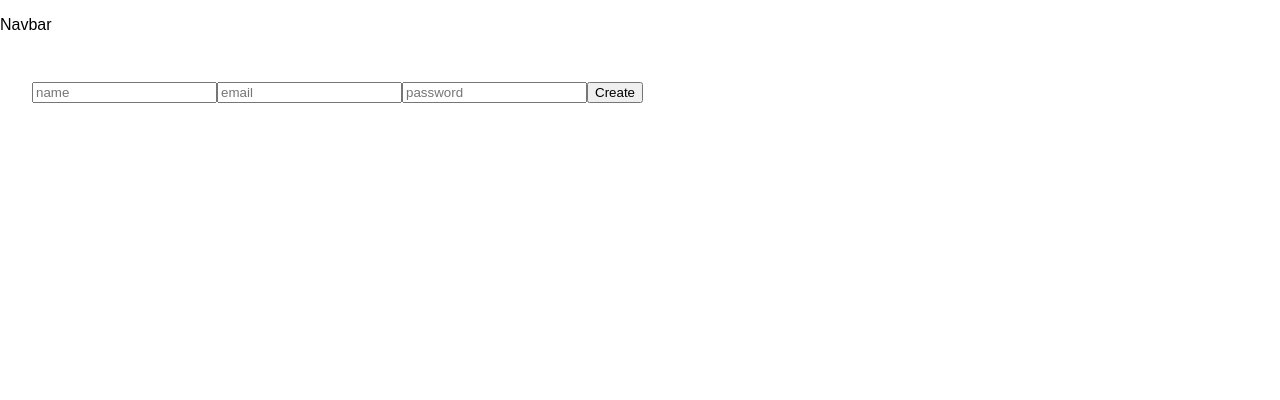
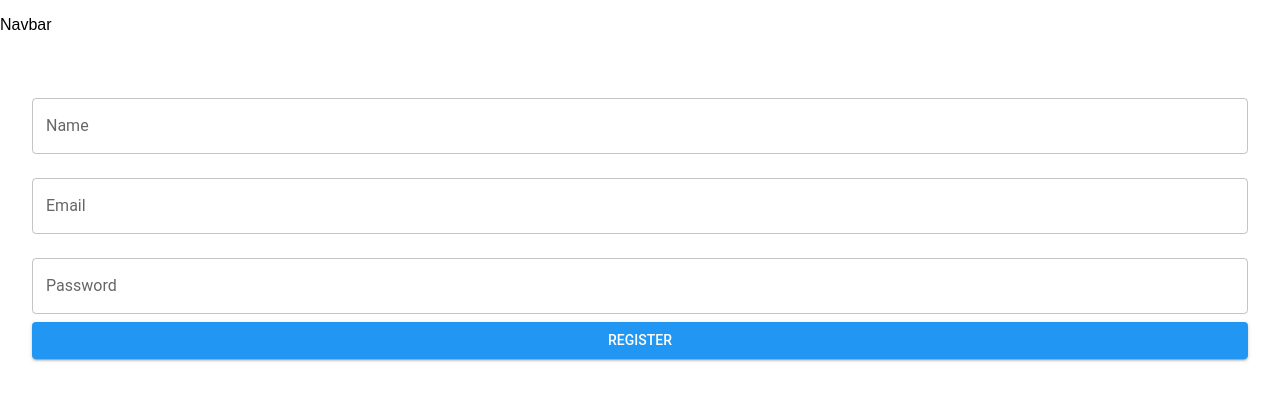
Before and after one commit to Burban-Vitalik/CRMBurban, a React (Create React App) app in the folder frontend/: page /register in a window 1280 px wide. Shown: the top 400 px of the page. Built offline with nearby package versions, Linux system fonts and the light colour scheme; no server answers.

Commit message:
add formik and change login / register forms

```diff
--- a/frontend/package.json
+++ b/frontend/package.json
@@ -15,6 +15,7 @@
     "@types/react": "^18.3.3",
     "@types/react-dom": "^18.3.0",
     "axios": "^1.7.2",
+    "formik": "^2.4.6",
     "nodesass": "^0.0.2-security",
     "react": "^18.3.1",
     "react-dom": "^18.3.1",
@@ -24,7 +25,8 @@
     "sass": "^1.77.6",
     "sass-loader": "^14.2.1",
     "typescript": "^4.9.5",
-    "web-vitals": "^2.1.4"
+    "web-vitals": "^2.1.4",
+    "yup": "^1.4.0"
   },
   "scripts": {
     "start": "react-scripts start",
--- a/frontend/src/App.tsx
+++ b/frontend/src/App.tsx
@@ -1,7 +1,7 @@
 import { Route, Routes } from "react-router-dom";
 import { Toaster } from "react-hot-toast";
-import { Register } from "./pages/Register";
-import { Login } from "./pages/Login";
+import { Register } from "./pages/register/Register";
+import { Login } from "./pages/login/Login";
 import { UserContextProvider } from "./context/userContext";
 import Dashboard from "./Dashboard";
 import { BrowserRouter as Router } from "react-router-dom";
--- a/frontend/src/pages/Login.tsx
+++ /dev/null
@@ -1,57 +0,0 @@
-import axios from "axios";
-import React, { useState } from "react";
-import toast from "react-hot-toast";
-import { useNavigate } from "react-router-dom";
-
-export const Login = () => {
-  const navigate = useNavigate();
-  const [loginData, setLoginData] = useState<any>({
-    email: "",
-    password: "",
-  });
-
-  const loginUser = async (e: any) => {
-    const { email, password } = loginData;
-    e.preventDefault();
-    try {
-      const { data }: any = await axios.post("/login", {
-        email,
-        password,
-      });
-
-      if (data.error) {
-        toast.error(data.error);
-      } else {
-        setLoginData({});
-        navigate("/profile");
-      }
-    } catch (error) {
-      console.error(error);
-    }
-    console.log("handleLogin", loginData);
-  };
-
-  return (
-    <div>
-      <form onSubmit={loginUser}>
-        <input
-          type="email"
-          placeholder="Enter email"
-          value={loginData.email}
-          onChange={(e: any) =>
-            setLoginData({ ...loginData, email: e.target.value })
-          }
-        />
-        <input
-          type="password"
-          placeholder="Enter password"
-          value={loginData.password}
-          onChange={(e: any) =>
-            setLoginData({ ...loginData, password: e.target.value })
-          }
-        />
-        <button type="submit">Login</button>
-      </form>
-    </div>
-  );
-};
--- a/frontend/src/pages/Register.tsx
+++ /dev/null
@@ -1,61 +0,0 @@
-import axios from "axios";
-import { useState } from "react";
-import toast from "react-hot-toast";
-import { useNavigate } from "react-router-dom";
-
-export const Register = () => {
-  const navigate = useNavigate();
-  const [data, setData] = useState<any>({
-    name: "",
-    email: "",
-    password: "",
-  });
-
-  const register = async (e: any) => {
-    e.preventDefault();
-    const { name, email, password } = data;
-    try {
-      const { data } = await axios.post("http://localhost:5000/register", {
-        name,
-        email,
-        password,
-      });
-
-      if (data.error) {
-        toast.error(data.error);
-      } else {
-        setData({});
-        toast.success("Login successful. Welcome!");
-        navigate("/login");
-      }
-    } catch (error) {
-      console.error(error);
-    }
-  };
-
-  return (
-    <div>
-      <form action="" onSubmit={register}>
-        <input
-          type="text"
-          placeholder="name"
-          value={data.name}
-          onChange={(e: any) => setData({ ...data, name: e.target.value })}
-        />
-        <input
-          type="email"
-          placeholder="email"
-          value={data.email}
-          onChange={(e: any) => setData({ ...data, email: e.target.value })}
-        />
-        <input
-          type="password"
-          placeholder="password"
-          value={data.password}
-          onChange={(e: any) => setData({ ...data, password: e.target.value })}
-        />
-        <button type="submit">Create</button>
-      </form>
-    </div>
-  );
-};
--- /dev/null
+++ b/frontend/src/pages/login/Login.tsx
@@ -0,0 +1,12 @@
+import React from "react";
+import { LoginForm } from "./LoginForm";
+
+interface ILoginProps {}
+
+export const Login: React.FC<ILoginProps> = () => {
+  return (
+    <div>
+      <LoginForm />
+    </div>
+  );
+};
--- /dev/null
+++ b/frontend/src/pages/login/LoginForm.tsx
@@ -0,0 +1,64 @@
+import { Button, TextField } from "@mui/material";
+import axios from "axios";
+import { Formik, Form, Field, ErrorMessage } from "formik";
+import React from "react";
+import { useNavigate } from "react-router-dom";
+
+interface ILoginFormProps {}
+
+export const LoginForm: React.FC<ILoginFormProps> = () => {
+  const navigate = useNavigate();
+  const initialValues = {
+    email: "",
+    password: "",
+  };
+
+  const onSubmit = async (
+    values: typeof initialValues,
+    { setSubmitting }: any
+  ) => {
+    try {
+      const response = await axios.post("/login", values);
+      console.log(response.data);
+      navigate("/profile");
+    } catch (error) {
+      console.error("Login error:", error);
+    } finally {
+      setSubmitting(false);
+    }
+  };
+  return (
+    <Formik initialValues={initialValues} onSubmit={onSubmit}>
+      {({ isSubmitting }) => (
+        <Form>
+          <Field
+            name="email"
+            as={TextField}
+            label="Email"
+            fullWidth
+            margin="normal"
+          />
+          <ErrorMessage name="email" component="div" />
+          <Field
+            name="password"
+            as={TextField}
+            type="password"
+            label="Password"
+            fullWidth
+            margin="normal"
+          />
+          <ErrorMessage name="password" component="div" />
+          <Button
+            type="submit"
+            variant="contained"
+            color="primary"
+            disabled={isSubmitting}
+            fullWidth
+          >
+            Login
+          </Button>
+        </Form>
+      )}
+    </Formik>
+  );
+};
--- /dev/null
+++ b/frontend/src/pages/register/Register.tsx
@@ -0,0 +1,12 @@
+import React from "react";
+import { RegisterForm } from "./RegisterForm";
+
+interface IRegisterProps {}
+
+export const Register: React.FC<IRegisterProps> = () => {
+  return (
+    <div>
+      <RegisterForm />
+    </div>
+  );
+};
--- /dev/null
+++ b/frontend/src/pages/register/RegisterForm.tsx
@@ -0,0 +1,74 @@
+import { Button, TextField } from "@mui/material";
+import axios from "axios";
+import { ErrorMessage, Field, Form, Formik } from "formik";
+import React from "react";
+import { useNavigate } from "react-router-dom";
+
+interface IRegisterFormProps {}
+
+export const RegisterForm: React.FC<IRegisterFormProps> = () => {
+  const navigate = useNavigate();
+
+  const initialValues = {
+    name: "",
+    email: "",
+    password: "",
+  };
+  const onSubmit = async (
+    values: typeof initialValues,
+    { setSubmitting }: any
+  ) => {
+    try {
+      const response = await axios.post("/register", values);
+      console.log(response.data);
+      navigate("/login");
+    } catch (error) {
+      console.error("Registration error:", error);
+    } finally {
+      setSubmitting(false);
+    }
+  };
+
+  return (
+    <Formik initialValues={initialValues} onSubmit={onSubmit}>
+      {({ isSubmitting }) => (
+        <Form>
+          <Field
+            name="name"
+            as={TextField}
+            label="Name"
+            fullWidth
+            margin="normal"
+          />
+          <ErrorMessage name="name" component="div" />
+          <Field
+            name="email"
+            as={TextField}
+            label="Email"
+            fullWidth
+            margin="normal"
+          />
+          <ErrorMessage name="email" component="div" />
+          <Field
+            name="password"
+            as={TextField}
+            type="password"
+            label="Password"
+            fullWidth
+            margin="normal"
+          />
+          <ErrorMessage name="password" component="div" />
+          <Button
+            type="submit"
+            variant="contained"
+            color="primary"
+            disabled={isSubmitting}
+            fullWidth
+          >
+            Register
+          </Button>
+        </Form>
+      )}
+    </Formik>
+  );
+};
```
